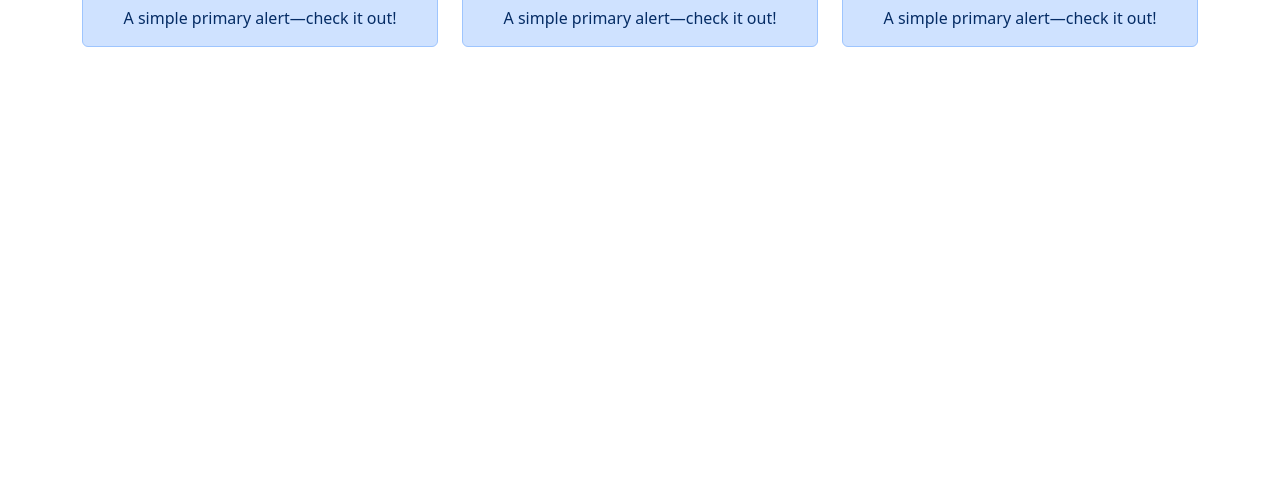
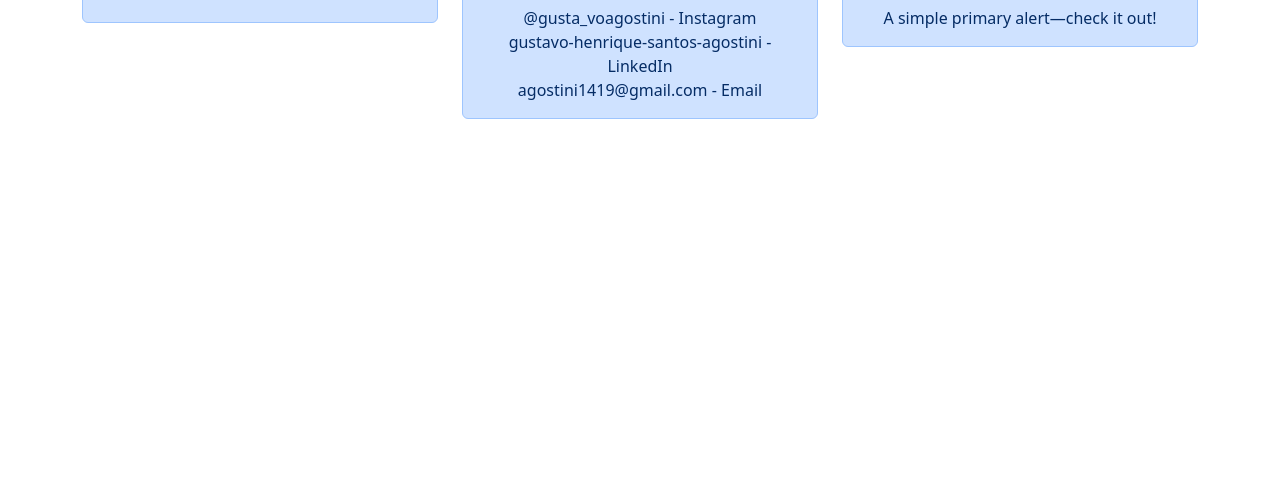
Before and after one commit to gustavo-codeDeveloper/gustavo-codeDeveloper.github.io, a plain HTML site: page index.html in a window 1280 px wide. Shown: the part 296-800 px from the top of the page. Drawn offline with nearby package versions, Linux system fonts and the light colour scheme.

Commit message:
Redes Sociais adicionadas

```diff
--- a/index.html
+++ b/index.html
@@ -31,13 +31,15 @@
             <div class="col">
                 <h1>Redes Sociais</h1>
                 <div class="alert alert-primary" role="alert">
-                    A simple primary alert—check it out!
+
                 </div>
             </div>
             <div class="col">
                 <h1>Tecnologias</h1>
                 <div class="alert alert-primary" role="alert">
-                    A simple primary alert—check it out!
+                    @gusta_voagostini - Instagram<br>
+                    gustavo-henrique-santos-agostini - LinkedIn<br>
+                    agostini1419@gmail.com - Email<br>
                 </div>
             </div>
             <div class="col">
```
